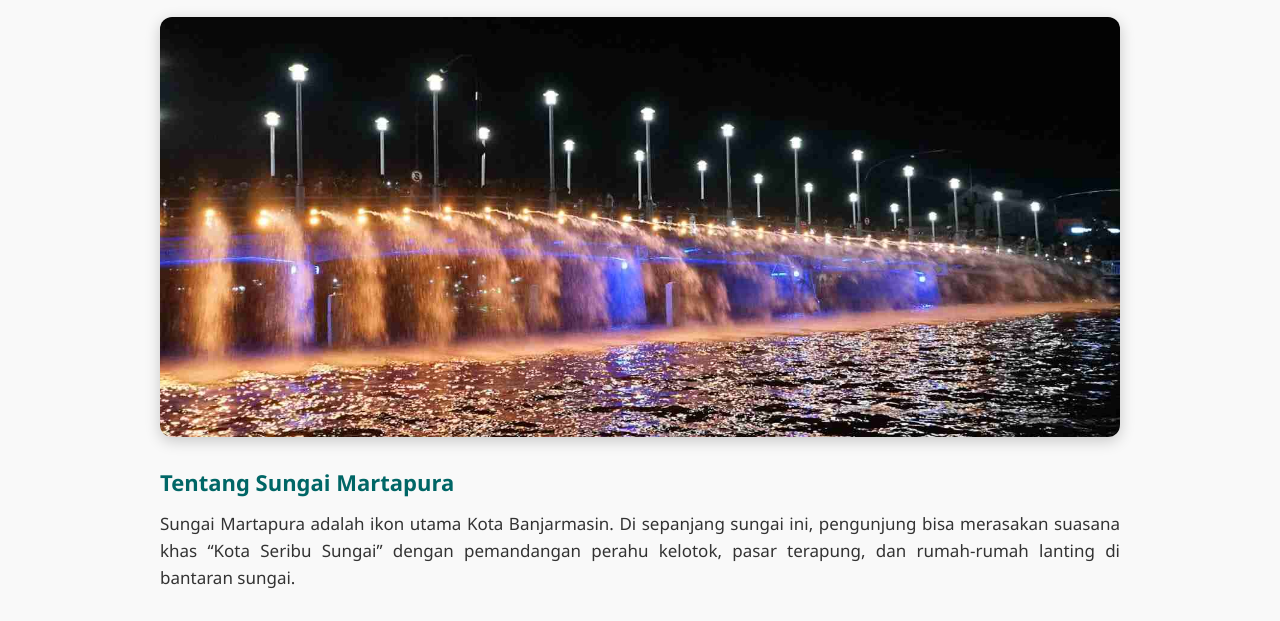
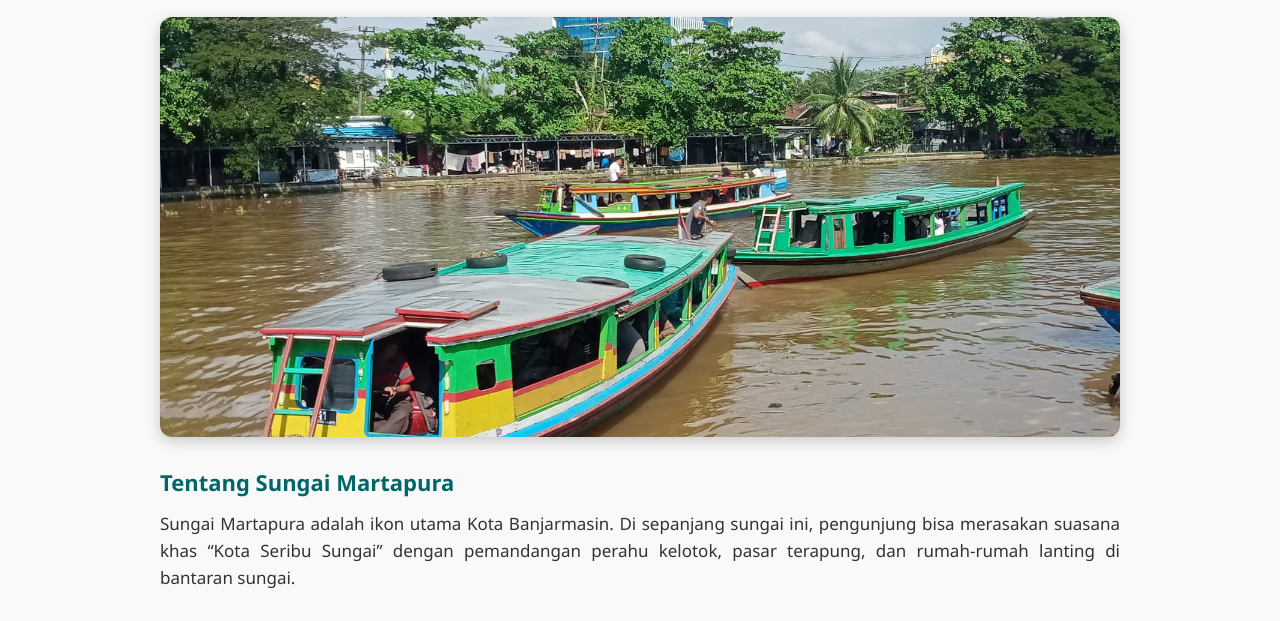
Before and after one commit to arfaniakbar/MyWebsite, a plain HTML site: page html/sungai.html in a window 1280 px wide. Shown: the part 179-800 px from the top of the page. Drawn offline with Linux system fonts and the light colour scheme.

Commit message:
Update sungai.html

```diff
--- a/html/sungai.html
+++ b/html/sungai.html
@@ -170,7 +170,7 @@
   <main>
     <section class="detail-destinasi">
       <h2>Sungai Martapura</h2>
-      <img src="../images/sungai.png" alt="Sungai Martapura">
+      <img src="../images/sungai1.png" alt="Sungai Martapura">
 
       <section>
         <h3>Tentang Sungai Martapura</h3>
```
